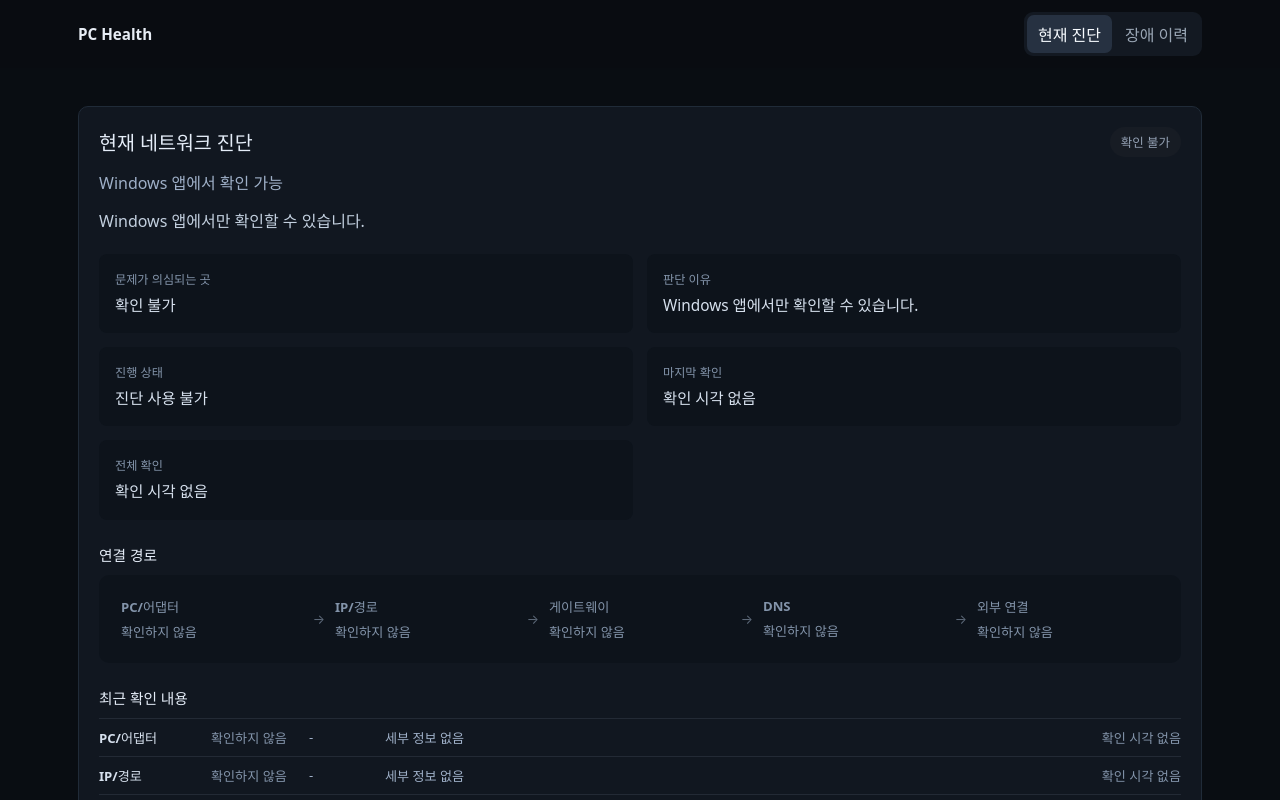
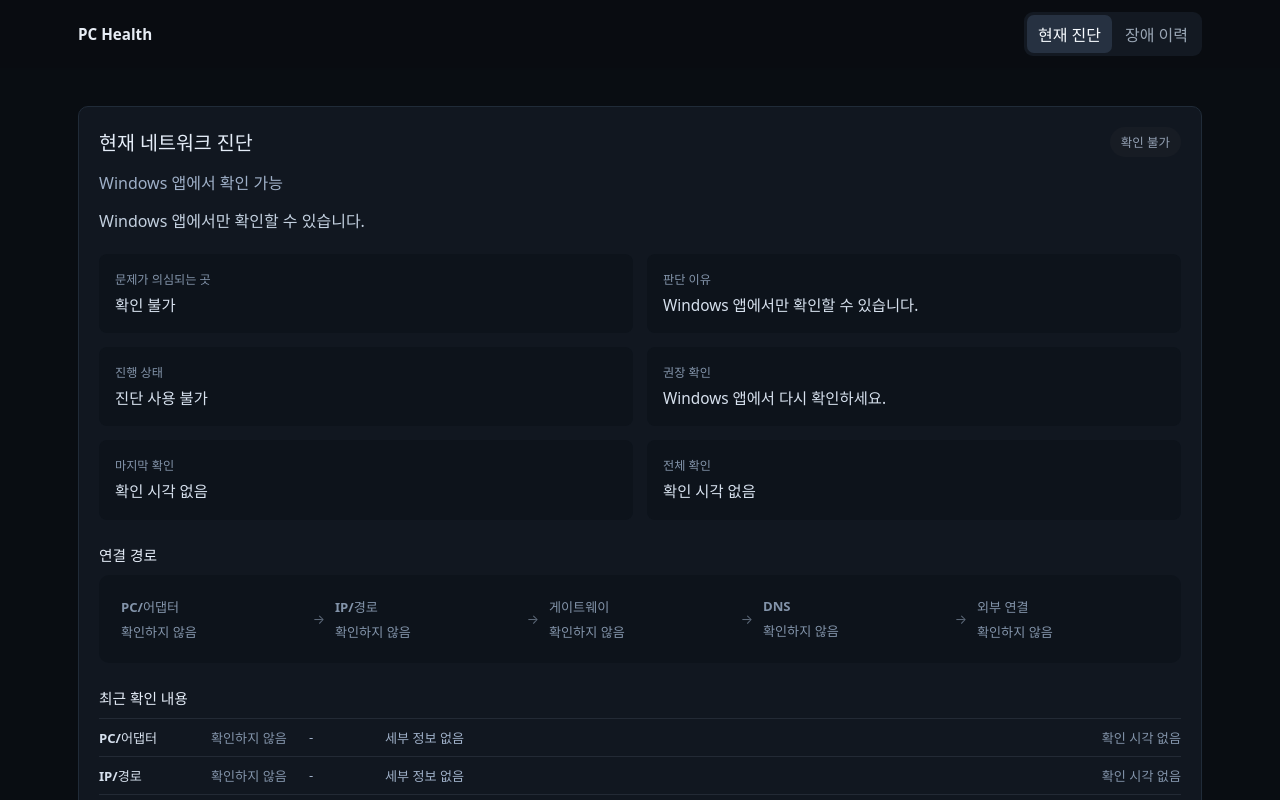
Before and after one commit to qpow1018/pc-health, a React (Vite) app: page / in a window 1280 px wide. Shown: the top 800 px of the page. Built offline with nearby package versions, Linux system fonts and the light colour scheme.

Commit message:
copy: add recommended network checks

```diff
--- a/src/features/network-diagnostics/NetworkStatusPanel.tsx
+++ b/src/features/network-diagnostics/NetworkStatusPanel.tsx
@@ -343,6 +343,31 @@ function progressForStatus(status: NetworkDiagnosticStatus) {
   return "정상으로 돌아왔는지 확인 중";
 }
 
+function recommendedCheckForStatus(status: NetworkDiagnosticStatus) {
+  if (status.availability === "starting") {
+    return "첫 확인이 끝날 때까지 잠시 기다리세요.";
+  }
+  if (status.availability !== "running" || !status.lifecycle) {
+    return "Windows 앱에서 다시 확인하세요.";
+  }
+  if (status.lifecycle === "normal" || status.lifecycle === "resolved") {
+    return "현재는 추가 확인이 필요하지 않습니다.";
+  }
+  if (status.suspectedArea === "local_connection") {
+    return "랜 케이블 연결과 Windows 어댑터 사용 상태를 확인하세요.";
+  }
+  if (status.suspectedArea === "gateway_or_local") {
+    return "같은 공유기의 다른 기기도 함께 끊기는지 확인하세요.";
+  }
+  if (status.suspectedArea === "dns") {
+    return "웹사이트 주소 대신 IP 연결이나 다른 앱 연결도 함께 확인하세요.";
+  }
+  if (status.suspectedArea === "external") {
+    return "다른 기기에서도 외부 사이트 접속이 느리거나 끊기는지 확인하세요.";
+  }
+  return "근거가 더 쌓일 때까지 현재 상태를 지켜보세요.";
+}
+
 export default function NetworkStatusPanel() {
   const [available] = useState(canUseNetworkDiagnostics);
   const [status, setStatus] = useState<NetworkDiagnosticStatus>(
@@ -389,6 +414,7 @@ export default function NetworkStatusPanel() {
   const statusDescription = descriptionForStatus(status);
   const reasonLabel = reasonForStatus(status);
   const progressLabel = progressForStatus(status);
+  const recommendedCheck = recommendedCheckForStatus(status);
   const visualLifecycle =
     status.availability === "running" ? status.lifecycle : null;
   const pathStages = buildPathStages(status.evidence);
@@ -477,6 +503,10 @@ export default function NetworkStatusPanel() {
           <dd>{progressLabel}</dd>
         </div>
         <div>
+          <dt>권장 확인</dt>
+          <dd>{recommendedCheck}</dd>
+        </div>
+        <div>
           <dt>마지막 확인</dt>
           <dd>
             {status.observedAt ? (
```
Also changed, not shown: 1 other file (tests, documents, lock files or other folders).
